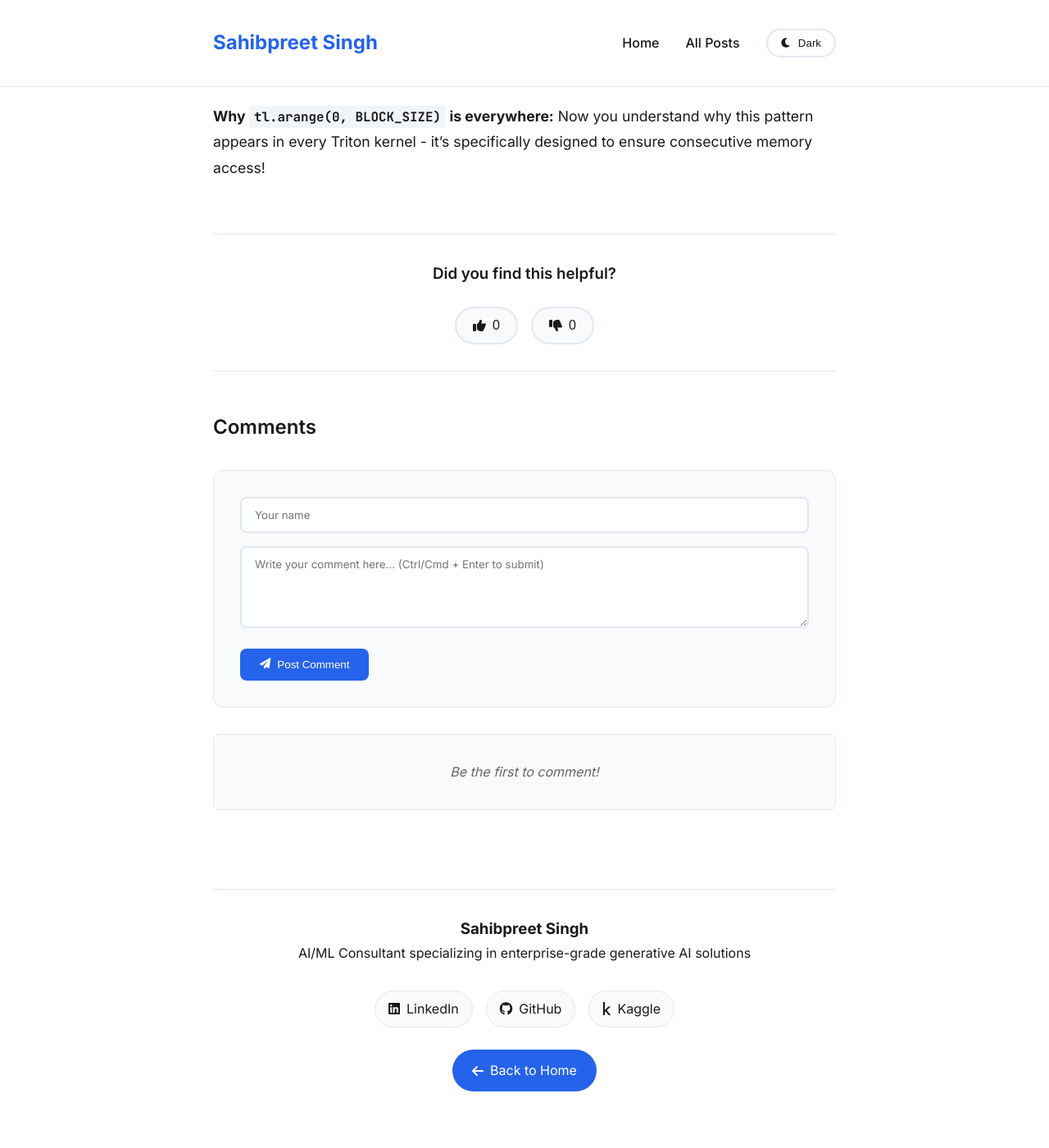
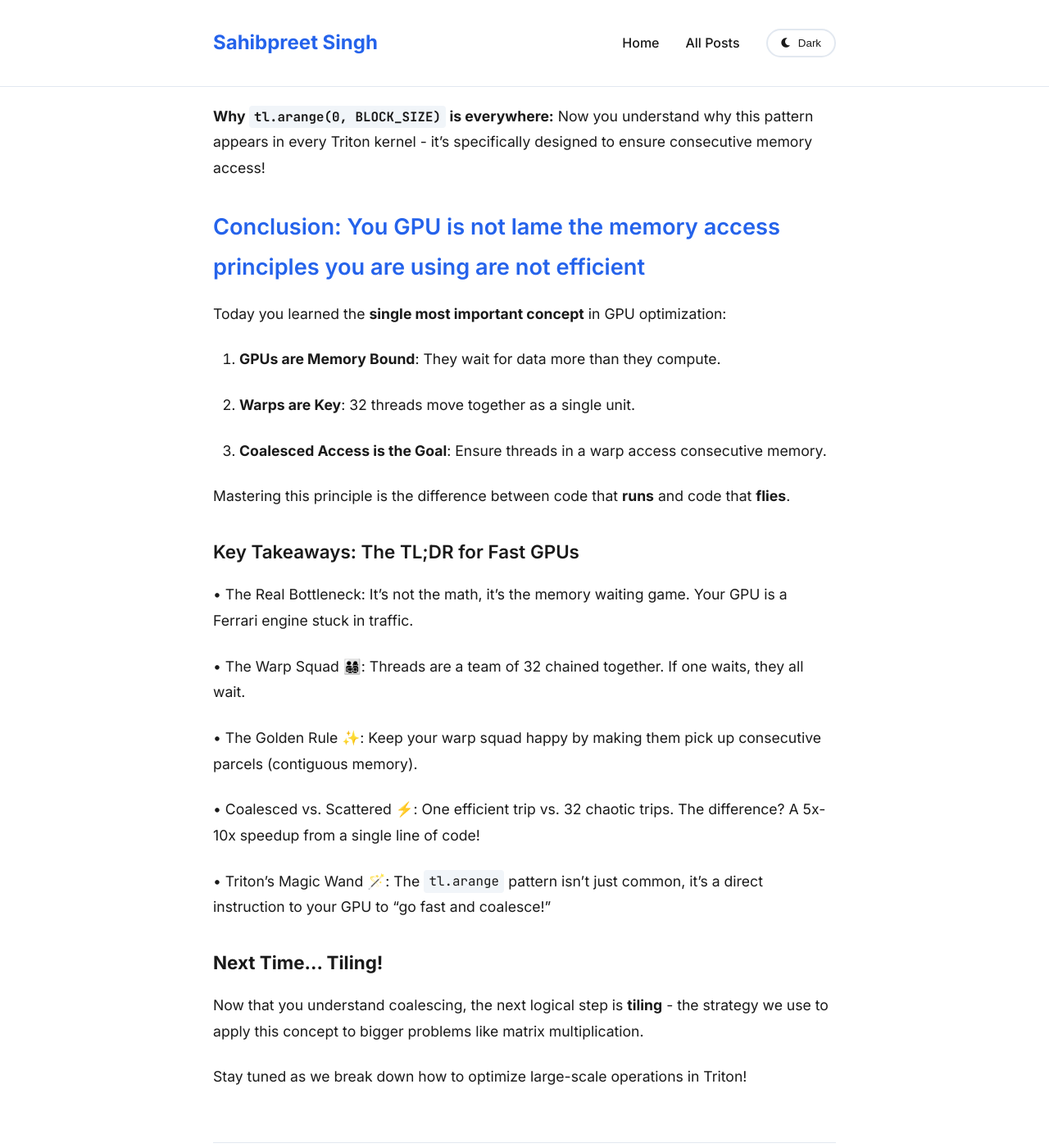
Before and after one commit to sahibpreetsingh12/sahibpreetsingh12.github.io, a Jekyll site: the page built from _posts/2025-09-23-The First Rule of Fast Triton Kernels- Coalesce Your Memory Access.md, in a window 1280 px wide and 1400 px high, scrolled down 10746 px. Shown: the whole window at 82% size. Built offline with Jekyll 4.4.1, drawn with Linux system fonts in a browser that asks for light colours; nearby versions of some CDN libraries.

Commit message:
blog 2 complete

```diff
--- a/_posts/2025-09-23-The First Rule of Fast Triton Kernels- Coalesce Your Memory Access.md
+++ b/_posts/2025-09-23-The First Rule of Fast Triton Kernels- Coalesce Your Memory Access.md
@@ -262,3 +262,35 @@ This isn't just advice - it's the **fundamental principle** that separates fast
 
 **Why `tl.arange(0, BLOCK_SIZE)` is everywhere:**
 Now you understand why this pattern appears in every Triton kernel - it's specifically designed to ensure consecutive memory access!
+
+
+## Conclusion: You GPU is not lame the memory access principles you are using are not efficient
+
+Today you learned the **single most important concept** in GPU optimization:
+
+1. **GPUs are Memory Bound**: They wait for data more than they compute.
+
+2. **Warps are Key**: 32 threads move together as a single unit.
+
+3. **Coalesced Access is the Goal**: Ensure threads in a warp access consecutive memory.
+
+Mastering this principle is the difference between code that **runs** and code that **flies**.
+
+
+### Key Takeaways: The TL;DR for Fast GPUs
+
+•  The Real Bottleneck: It's not the math, it's the memory waiting game. Your GPU is a Ferrari engine stuck in traffic.
+
+•  The Warp Squad 👨‍👩‍👧‍👦: Threads are a team of 32 chained together. If one waits, they all wait.
+
+•  The Golden Rule ✨: Keep your warp squad happy by making them pick up consecutive parcels (contiguous memory).
+
+•  Coalesced vs. Scattered ⚡: One efficient trip vs. 32 chaotic trips. The difference? A 5x-10x speedup from a single line of code!
+
+•  Triton's Magic Wand 🪄: The `tl.arange` pattern isn't just common, it's a direct instruction to your GPU to "go fast and coalesce!"
+
+### **Next Time... Tiling!**
+
+Now that you understand coalescing, the next logical step is **tiling** - the strategy we use to apply this concept to bigger problems like matrix multiplication.
+
+Stay tuned as we break down how to optimize large-scale operations in Triton!
```
